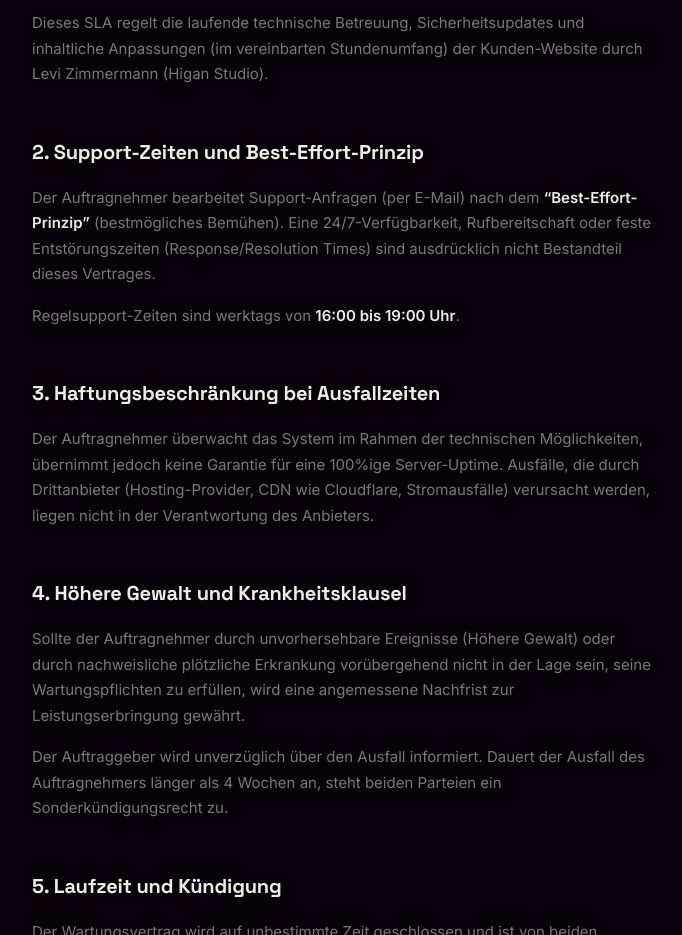
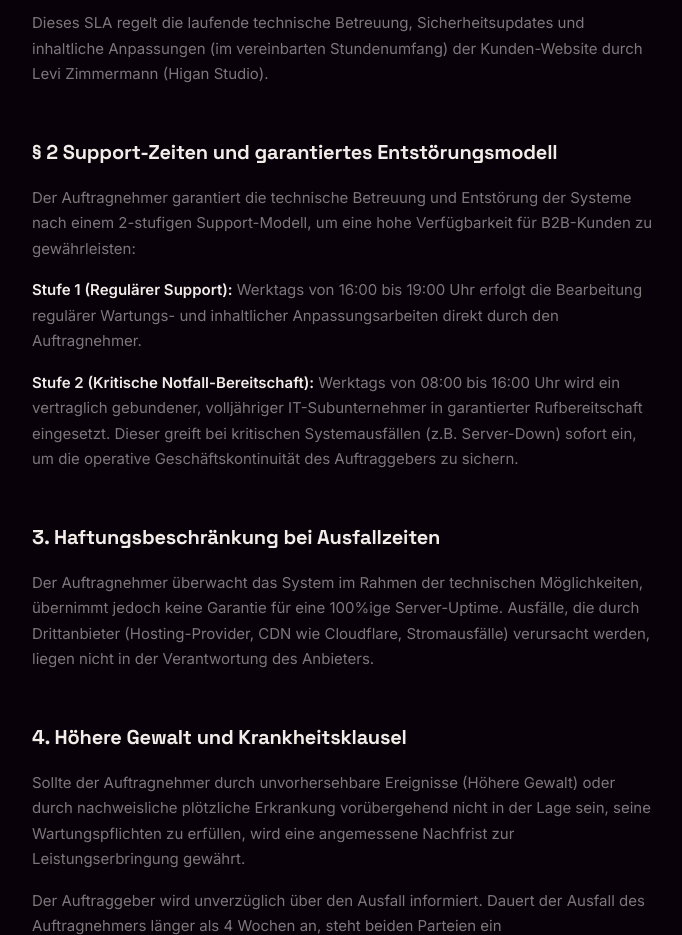
Before and after one commit to HiganStudio/hire-portfolio, a plain HTML site: page wartung/index.html in a window 1280 px wide. Shown: the part 840-1775 px from the top of the page, without its empty margins (296-978 px from the left). Drawn offline with Linux system fonts and the light colour scheme.

Commit message:
Verträge auf Meilenstein-Modell aktualisiert (Businessplan v11)
- § 3 Werkvertrag: 50/50-Modell durch verbindliches 3-Stufen-Meilenstein-Modell (30/40/30 %) ersetzt
- § 2 SLA: Best-Effort-Prinzip und fehlende Entstörungszeiten durch garantiertes 2-stufiges Support-Modell ersetzt
- Startseite: Meilenstein-Modell-Beschreibung in Preissektion aktualisiert

Co-Authored-By: Claude Sonnet 4.6 <noreply@anthropic.com>

```diff
--- a/wartung/index.html
+++ b/wartung/index.html
@@ -107,12 +107,15 @@
     Dieses SLA regelt die laufende technische Betreuung, Sicherheitsupdates und inhaltliche Anpassungen (im vereinbarten Stundenumfang) der Kunden-Website durch Levi Zimmermann (Higan Studio).
   </p>
 
-  <h2>2. Support-Zeiten und Best-Effort-Prinzip</h2>
+  <h2>§ 2 Support-Zeiten und garantiertes Entstörungsmodell</h2>
   <p>
-    Der Auftragnehmer bearbeitet Support-Anfragen (per E-Mail) nach dem <strong>“Best-Effort-Prinzip”</strong> (bestmögliches Bemühen). Eine 24/7-Verfügbarkeit, Rufbereitschaft oder feste Entstörungszeiten (Response/Resolution Times) sind ausdrücklich nicht Bestandteil dieses Vertrages.
+    Der Auftragnehmer garantiert die technische Betreuung und Entstörung der Systeme nach einem 2-stufigen Support-Modell, um eine hohe Verfügbarkeit für B2B-Kunden zu gewährleisten:
   </p>
   <p>
-    Regelsupport-Zeiten sind werktags von <strong>16:00 bis 19:00 Uhr</strong>.
+    <strong>Stufe 1 (Regulärer Support):</strong> Werktags von 16:00 bis 19:00 Uhr erfolgt die Bearbeitung regulärer Wartungs- und inhaltlicher Anpassungsarbeiten direkt durch den Auftragnehmer.
+  </p>
+  <p>
+    <strong>Stufe 2 (Kritische Notfall-Bereitschaft):</strong> Werktags von 08:00 bis 16:00 Uhr wird ein vertraglich gebundener, volljähriger IT-Subunternehmer in garantierter Rufbereitschaft eingesetzt. Dieser greift bei kritischen Systemausfällen (z.B. Server-Down) sofort ein, um die operative Geschäftskontinuität des Auftraggebers zu sichern.
   </p>
 
   <h2>3. Haftungsbeschränkung bei Ausfallzeiten</h2>
```
Also changed, not shown: index.html (+1 -1 lines), projektvertrag/index.html (+6 -5 lines).
